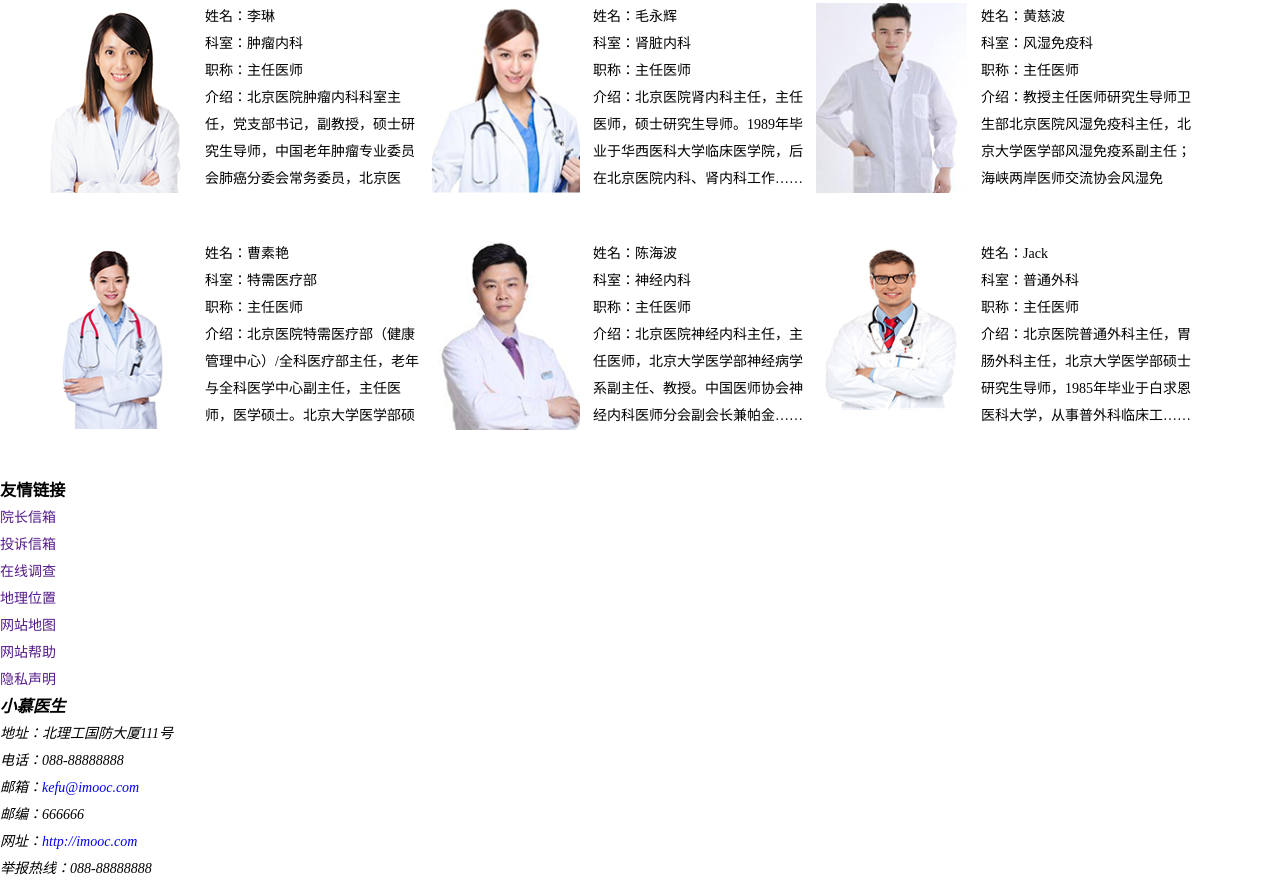
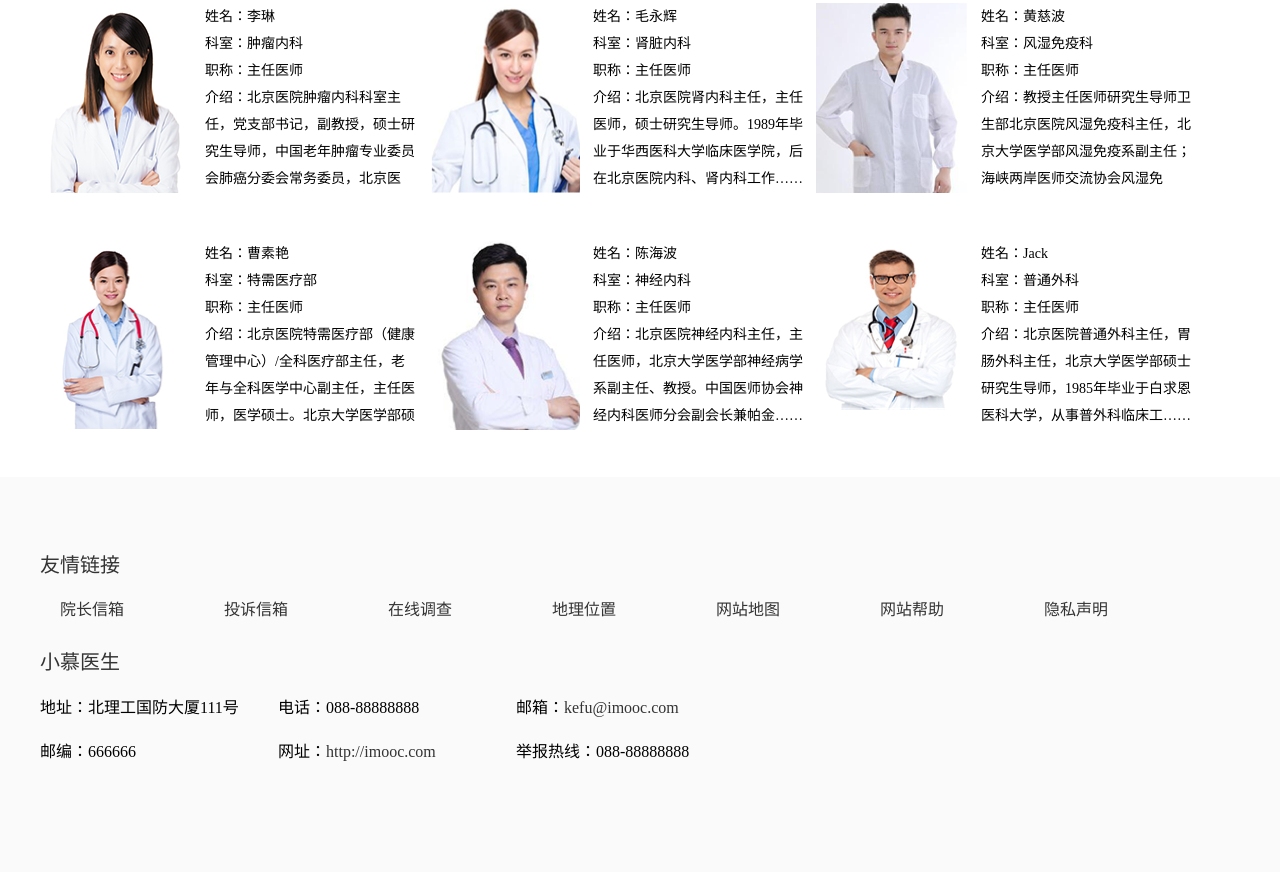
Before and after one commit to menghuafeng/mock_doctor, a plain HTML site: page index.html in a window 1280 px wide. Shown: the part 2554-3436 px from the top of the page. Drawn offline with Linux system fonts and the light colour scheme.

Commit message:
20201202-基础页面完成~撒花~

```diff
--- a/css/doctor.css
+++ b/css/doctor.css
@@ -460,10 +460,75 @@ header .main-nav ul li a:hover{
 }
 .content .exp-info ul li .word-box{
     float: right;
-    width: 223px;
+    width: 213px;
     height: 190px;
+    padding-right: 10px;
     overflow: hidden;
 }
 .content .exp-info ul li .word-box p {
     font-size: 14px;
 }
+footer {
+    height: 395px;
+    background-color: #FAFAFA;
+}
+footer .friend-links {
+    width: 1200px;
+    height: 67px;
+    padding-top: 76px;
+    margin: 0 auto;
+}
+footer .friend-links h3 {
+    font-size: 20px;
+    line-height: 24px;
+    font-weight: normal;
+    color: #333;
+}
+footer .friend-links ul {
+    overflow: hidden;
+    margin: 20px;
+}
+footer .friend-links ul li {
+    float: left;
+    width: 64px;
+    height: 21px;
+    margin-right: 100px;
+}
+footer .friend-links ul li a {
+    font-size: 16px;
+    line-height: 21px;
+    color: #333;
+}
+footer address {
+    width: 1200px;
+    height: 112px;
+    padding-top: 30px;
+    margin: 0 auto;
+    font-style: normal;
+}
+footer address h3 {
+    font-size: 20px;
+    line-height: 24px;
+    font-weight: normal;
+    color: #333;
+}
+footer address ul {
+    overflow: hidden;
+    width: 711px;
+}
+footer address ul li {
+    float: left;
+    width: 206px;
+    height: 24px;
+    font-size: 16px;
+    margin-right: 32px;
+    margin-top: 20px;
+}
+footer address ul li:nth-child(3n){
+    margin-right: 0;
+}
+footer address ul li a {
+    font-size: 16px;
+    line-height: 24px;
+    color: #333;
+}
```
